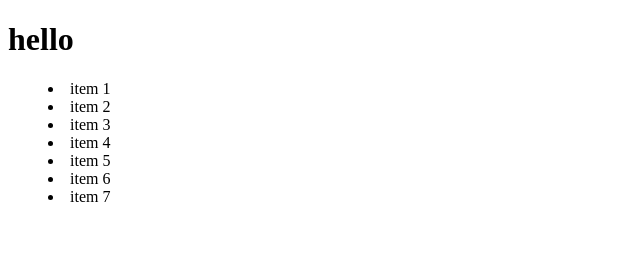
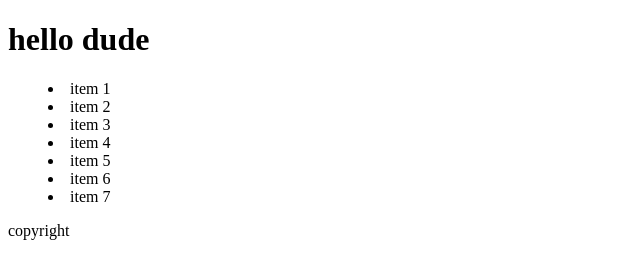
Before and after one commit to VinderOrnitier/mern-learn, a website: page index.html in a window 1280 px wide. Shown: the whole page, without its empty margins (0-640 px from the left). Drawn offline with Linux system fonts and the light colour scheme.

Commit message:
test commit on new branch

```diff
--- a/index.html
+++ b/index.html
@@ -8,7 +8,10 @@
     <link rel="stylesheet" href="./styles.css">
 </head>
 <body>
-    <h1>hello</h1>
+    <main>
+        <header>
+            <h1>hello dude</h1>
+        </header>
         <menu>
             <li>item 1</li>
             <li>item 2</li>
@@ -18,5 +21,7 @@
             <li>item 6</li>
             <li>item 7</li>
         </menu>
+        <footer>copyright</footer>
+    </main>
 </body>
 </html>
```
Lines whose indentation alone changed are shown as unchanged.
